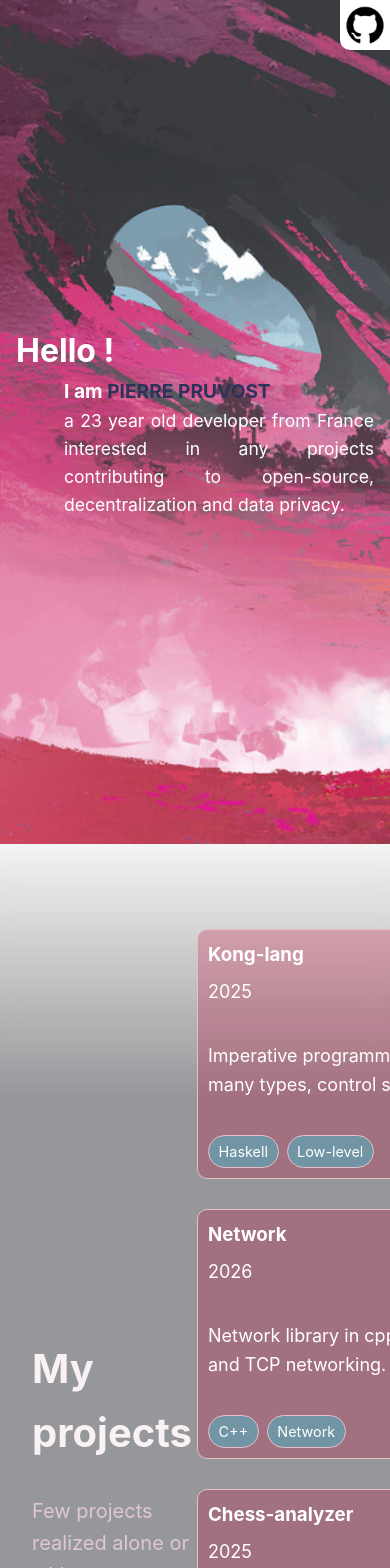
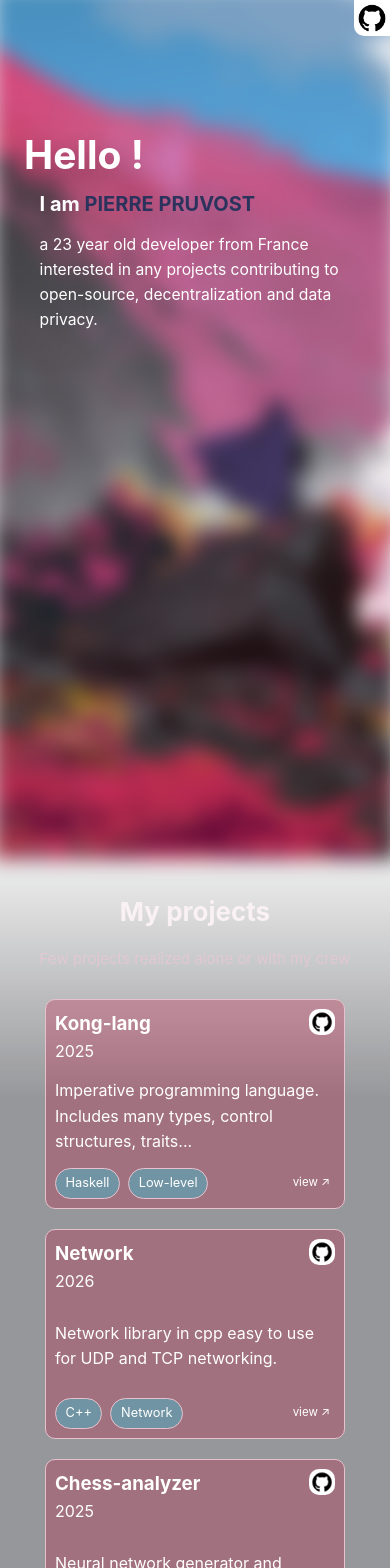
Before and after one commit to eto-NaN/portfolio, a React (Vite) app: page / in a window 390 px wide. Shown: the top 1568 px of the page. Built offline with nearby package versions, Linux system fonts and the light colour scheme.

Commit message:
feat: make everything responsive

```diff
--- a/src/App.css
+++ b/src/App.css
@@ -20,4 +20,24 @@ main {
   background-size: cover;
   background-position: left;
   background-repeat: no-repeat;
+
+  transition: filter 380ms ease, transform 380ms ease;
+  will-change: filter, transform;
 }
+
+.siteBackgroundBlurred {
+  filter: blur(10px);
+  transform: scale(1.035);
+}
+
+@media (max-width: 1024px) {
+  .siteBackground {
+    background-position: 40% center;
+  }
+}
+
+@media (max-width: 768px) {
+  .siteBackground {
+    background-position: center;
+  }
+}
--- a/src/App.tsx
+++ b/src/App.tsx
@@ -1,3 +1,4 @@
+import { useEffect, useState } from "react";
 import "./App.css";
 import Navbar from "./components/Navbar/Navbar";
 import Hero from "./components/Hero/Hero";
@@ -5,9 +6,35 @@ import Projects from "./components/Projects/Projects";
 import Footer from "./components/Footer/Footer";
 
 function App() {
+  const [isProjectsVisible, setIsProjectsVisible] = useState(false);
+
+  useEffect(() => {
+    const projectsSection = document.getElementById("projects");
+
+    if (!projectsSection) return;
+
+    const observer = new IntersectionObserver(
+      ([entry]) => {
+        setIsProjectsVisible(entry.isIntersecting && entry.intersectionRatio > 0.15);
+      },
+      {
+        threshold: [0, 0.15, 0.35, 0.6],
+      },
+    );
+
+    observer.observe(projectsSection);
+
+    return () => {
+      observer.disconnect();
+    };
+  }, []);
+
   return (
     <div className="app">
-      <div className="siteBackground" aria-hidden="true" />
+      <div
+        className={`siteBackground ${isProjectsVisible ? "siteBackgroundBlurred" : ""}`}
+        aria-hidden="true"
+      />
       <header>
         <nav>{<Navbar />}</nav>
       </header>
--- a/src/components/Footer/Footer.tsx
+++ b/src/components/Footer/Footer.tsx
@@ -3,7 +3,7 @@ import styles from "./Footer.module.css";
 export default function Footer() {
   return (
     <footer className={styles.footer}>
-      <p>© 2026 Pierre Pruvost</p>
+      <p>© 2026 Pierre Pruvost - pierre.pruvost@epitech.eu</p>
     </footer>
   );
 }
--- a/src/components/Hero/Hero.module.css
+++ b/src/components/Hero/Hero.module.css
@@ -5,6 +5,7 @@
     align-items: center;
     justify-content: center;
     position: relative;
+    padding: 2rem 1rem;
 }
 
 .hero::before {
@@ -21,20 +22,24 @@
     position: relative;
     z-index: 2;
     color: white;
-    text-shadow: 90px 90px 100px rgba(0, 0, 0, 1);
-    width: 700px;
+    text-shadow: 0 14px 36px rgba(0, 0, 0, 0.65);
+    width: min(700px, 100%);
     padding: 1rem;
+
+    display: flex;
+    flex-direction: column;
     gap: 1rem;
 }
 
 .heroContent h1 {
-    font-size: 5.5rem;
+    font-size: clamp(2.2rem, 10vw, 5.5rem);
     font-weight: bold;
+    line-height: 1.05;
 }
 
 .subtitle {
-    font-size: 2.5rem;
-    padding-left: 3rem;
+    font-size: clamp(1.25rem, 4.3vw, 2.5rem);
+    padding-left: clamp(0.25rem, 4vw, 3rem);
 }
 
 .highlight {
@@ -44,14 +49,15 @@
 
 .description {
     text-align: justify;
-    padding-left: 3rem;
-    font-size: 1.1rem;
+    padding-left: clamp(0.25rem, 4vw, 3rem);
+    font-size: clamp(0.98rem, 2.2vw, 1.1rem);
+    max-width: 65ch;
 }
 
 .cta {
     margin: 0 auto;
     display: block;
-    width: 200px;
+    width: min(200px, 100%);
     background-color: #ff5967;
     padding: 1rem 1.5rem;
     font-size: 1rem;
@@ -66,11 +72,20 @@
 }
 
 @media (max-width: 768px) {
-    .heroContent h1 {
-        font-size: 2rem;
+    .hero {
+        padding: 1.5rem 1rem;
+        align-items: flex-start;
+        padding-top: 15svh;
     }
 
-    .subtitle {
-        font-size: 1.2rem;
+    .description {
+        text-align: left;
     }
 }
+
+@media (max-width: 480px) {
+    .heroContent {
+        padding: 0.5rem;
+        gap: 0.75rem;
+    }
+}
--- a/src/components/Navbar/Navbar.module.css
+++ b/src/components/Navbar/Navbar.module.css
@@ -1,6 +1,6 @@
 .navbar {
-    top:0;
-    right:0;
+    top: 0;
+    right: 0;
     min-height: 2vh;
     position: fixed;
     z-index: 10;
@@ -11,7 +11,23 @@
     justify-content: right;
 }
 
+.navbarContent a {
+    display: inline-flex;
+}
+
 .navbarContent img {
     height: 50px;
     border-radius: 0 0 0 10px;
 }
+
+@media (max-width: 768px) {
+    .navbarContent img {
+        height: 42px;
+    }
+}
+
+@media (max-width: 480px) {
+    .navbarContent img {
+        height: 36px;
+    }
+}
--- a/src/components/Projects/Projects.module.css
+++ b/src/components/Projects/Projects.module.css
@@ -17,8 +17,6 @@
   pointer-events: none;
 
   background-color: rgba(8, 10, 18, 0.4);
-  backdrop-filter: blur(10px);
-  -webkit-backdrop-filter: blur(10px);
 
   mask-image: linear-gradient(
     to bottom,
@@ -204,3 +202,106 @@
     padding-bottom: 14px;
     border-bottom: 1px solid rgba(220, 220, 250, 0.3);
 }
+
+@media (max-width: 1024px) {
+  .projects {
+    flex-direction: column;
+    align-items: stretch;
+    padding: 4rem 1.25rem;
+  }
+
+  .projectsHeader {
+    width: 100%;
+    margin-top: 12px;
+    margin-bottom: 28px;
+    align-items: center;
+    text-align: center;
+  }
+
+  .projectsContent {
+    width: 100%;
+    margin: 0;
+    justify-content: center;
+    gap: 20px;
+  }
+
+  .projectCard {
+    min-width: 300px;
+    max-width: 100%;
+  }
+}
+
+@media (max-width: 768px) {
+  .projects {
+    padding: 3rem 1rem;
+  }
+
+
+
+  .projectsHeader h1 {
+    font-size: 30px;
+    margin-bottom: 14px;
+  }
+
+  .projectsHeader p {
+    font-size: 16px;
+  }
+
+  .projectsContent p {
+    font-size: 16px;
+  }
+
+  .projectCard {
+    width: 100%;
+    min-width: 0;
+    max-width: 100%;
+    height: auto;
+    min-height: 220px;
+  }
+
+  .projectCardtags p {
+    font-size: 0.8rem;
+  }
+
+  .projectCardPopup {
+    padding: 16px;
+    gap: 12px;
+  }
+
+  .projectCardPopup h3 {
+    font-size: 18px;
+  }
+
+  .projectCardPopup p {
+    font-size: 14px;
+    line-height: 1.6;
+  }
+}
+
+@media (max-width: 480px) {
+  .projects {
+    padding: 2.2rem 0.75rem;
+  }
+
+  .projectsHeader h1 {
+    font-size: 26px;
+  }
+
+  .projectsHeader p {
+    font-size: 15px;
+  }
+
+  .projectCard {
+    min-height: 210px;
+    padding: 9px;
+  }
+
+  .projectCardHeaderFirstLine img,
+  .projectCardPopup img {
+    width: 26px;
+  }
+
+  .projectCardfooter span {
+    font-size: 0.72rem;
+  }
+}
--- a/src/components/Projects/Projects.tsx
+++ b/src/components/Projects/Projects.tsx
@@ -5,7 +5,7 @@ import Popup from 'reactjs-popup';
 
 export default function Projects() {
   return (
-    <section className={styles.projects} aria-label="Projects section">
+    <section id="projects" className={styles.projects} aria-label="Projects section">
       <div className={styles.projectsHeader}>
         <h1>My projects</h1>
         <p>Few projects realized alone or with my crew</p>
@@ -41,7 +41,7 @@ export default function Projects() {
             modal
             nested
             contentStyle={{
-              width: '50%',
+              width: 'min(900px, 92vw)',
               margin: 0,
             }}
             overlayStyle={{
@@ -49,6 +49,7 @@ export default function Projects() {
               display: 'flex',
               alignItems: 'center',
               justifyContent: 'center',
+              padding: '12px',
             }}
           >
             <div className={styles.projectCardPopup}>
--- a/src/index.css
+++ b/src/index.css
@@ -22,6 +22,12 @@ body {
     color: var(--color-dark);
     background-color: var(--color-light);
     line-height: 1.6;
+    overflow-x: hidden;
+}
+
+img {
+    max-width: 100%;
+    display: block;
 }
 
 a {
```
